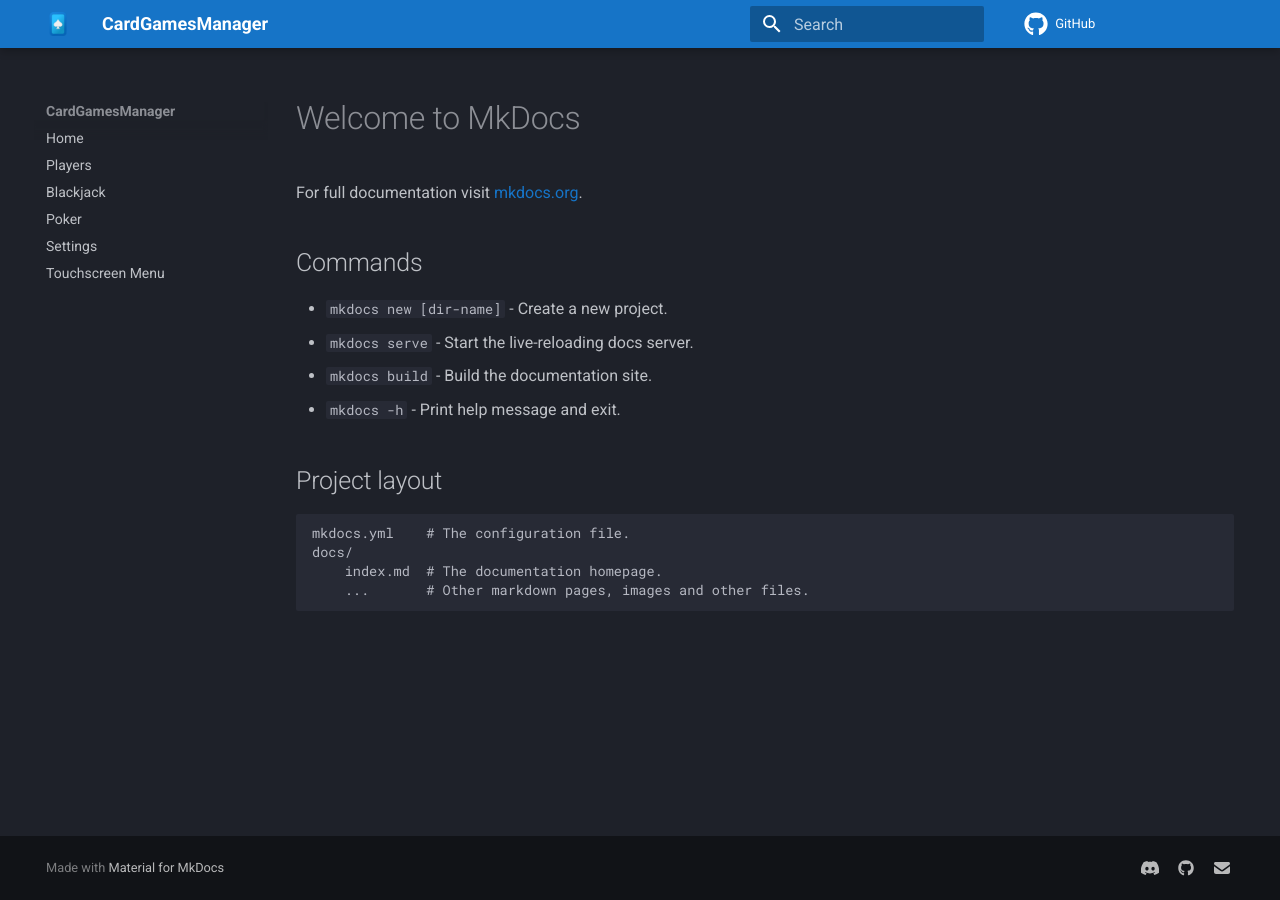
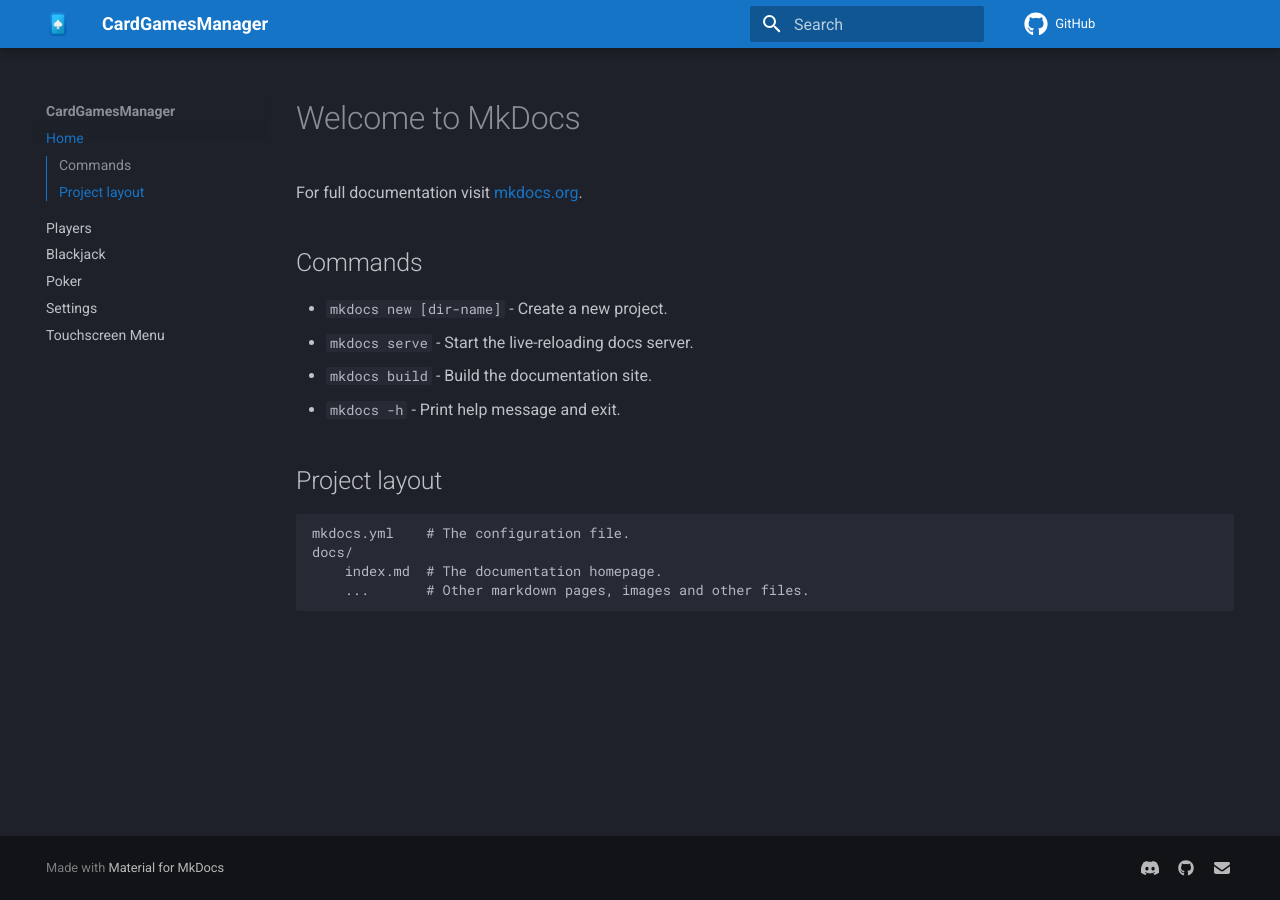
Before and after one commit to MrAuro/CardGamesManager, an MkDocs documentation site: the page built from docs/index.md, in a window 1280 px wide. Built offline with MkDocs 1.6.1 and Material for MkDocs 9.7.7, drawn with Linux system fonts in a browser that asks for light colours; comment, search, counter and statistics services are not loaded.

```diff
--- a/mkdocs.yml
+++ b/mkdocs.yml
@@ -36,7 +36,7 @@ extra_css:
   - stylesheets/extra.css
 
 nav:
-  - Home: Index.md
+  - Home: index.md
   - Players: Players.md
   - Blackjack: Blackjack.md
   - Poker: Poker.md
```
